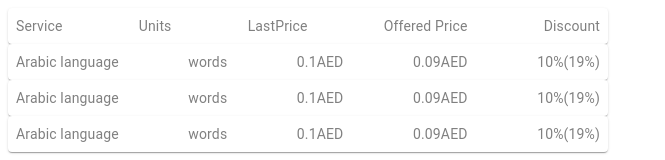
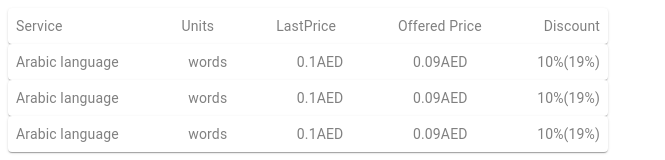
Before and after one commit to Shivendra437/EZ-assignment, a React (Create React App) app: page / in a window 1280 px wide. Shown: the top 160 px of the page, without its empty margins (0-665 px from the left). Built offline with nearby package versions, Linux system fonts and the light colour scheme.

Commit message:
PriceListdone

```diff
--- a/src/Component/PriceList/PriceList.jsx
+++ b/src/Component/PriceList/PriceList.jsx
@@ -33,7 +33,9 @@ export default function Reuse(props) {
       <Stack>
         <Item style={abc}>
           <span>Service</span>
-          <span>Units</span>
+          <span style={{ position: "relative", marginLeft: "57px" }}>
+            Units
+          </span>
           <span>LastPrice</span>
           <span>Offered Price</span>
           <span>Discount</span>
```
